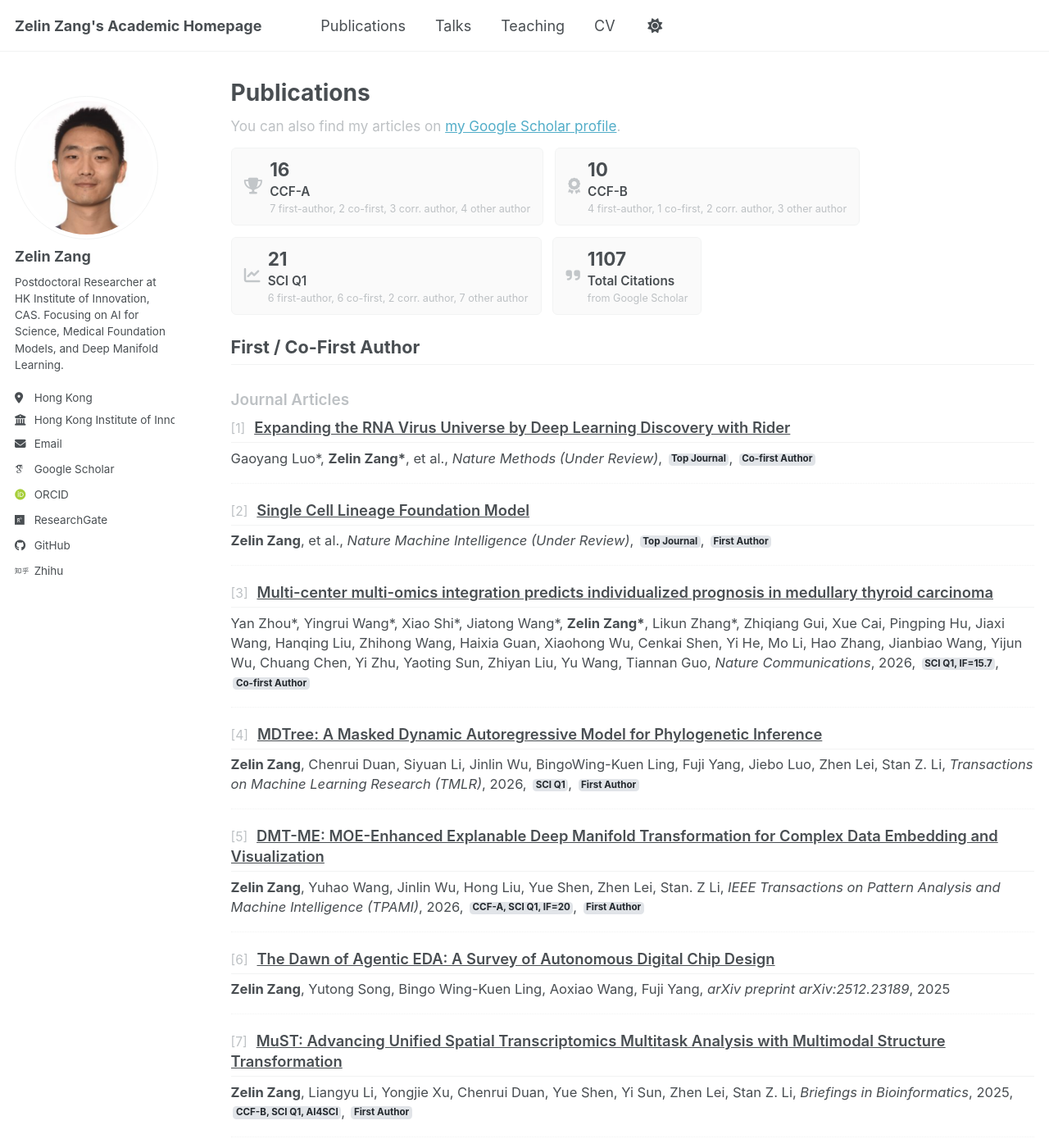
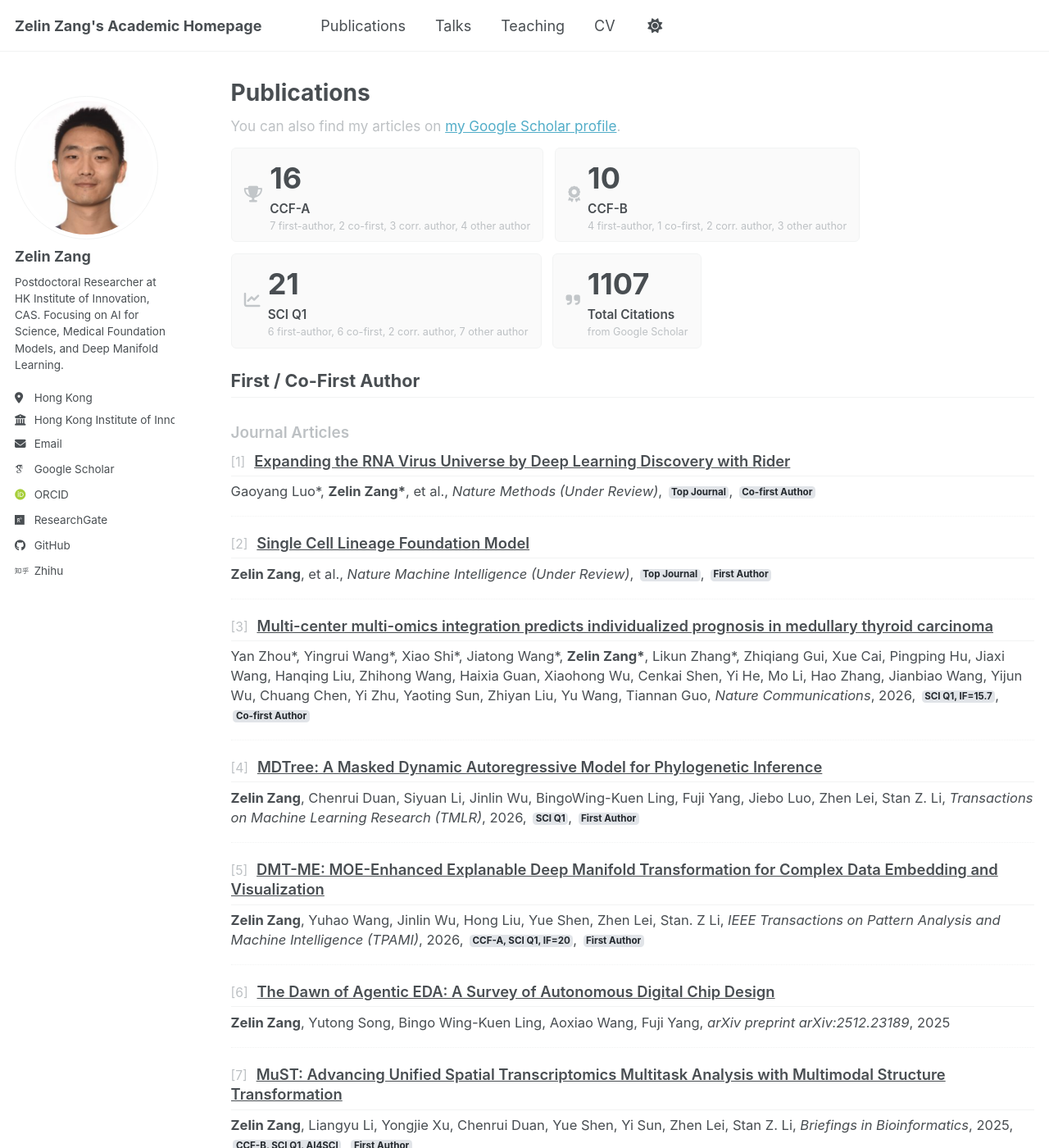
Before and after one commit to zangzelin/zangzelin.github.io, a Jekyll site: the page built from _pages/publications.html, in a window 1280 px wide and 1400 px high. Shown: the whole window at 82% size. Built offline with Jekyll 4.4.1, drawn with Linux system fonts in a browser that asks for light colours; some web fonts are replaced; a script bundle is joined from its source files by our own code; library files that are not in the unit come from our copies.

Commit message:
auto push

```diff
--- a/assets/css/custom.css
+++ b/assets/css/custom.css
@@ -82,7 +82,7 @@
 }
 
 .page__content .stats-card__number {
-  font-size: 1.25em;
+  font-size: 2rem;
   font-weight: 700;
   line-height: 1.1;
 }
@@ -315,7 +315,7 @@
 
 .pub-page__stats .stats-card__number,
 .archive .stats-card__number {
-  font-size: 1.25em;
+  font-size: 2rem;
   font-weight: 700;
 }
 
```
Also changed, not shown: robots.txt (added, +7 -0 lines).
